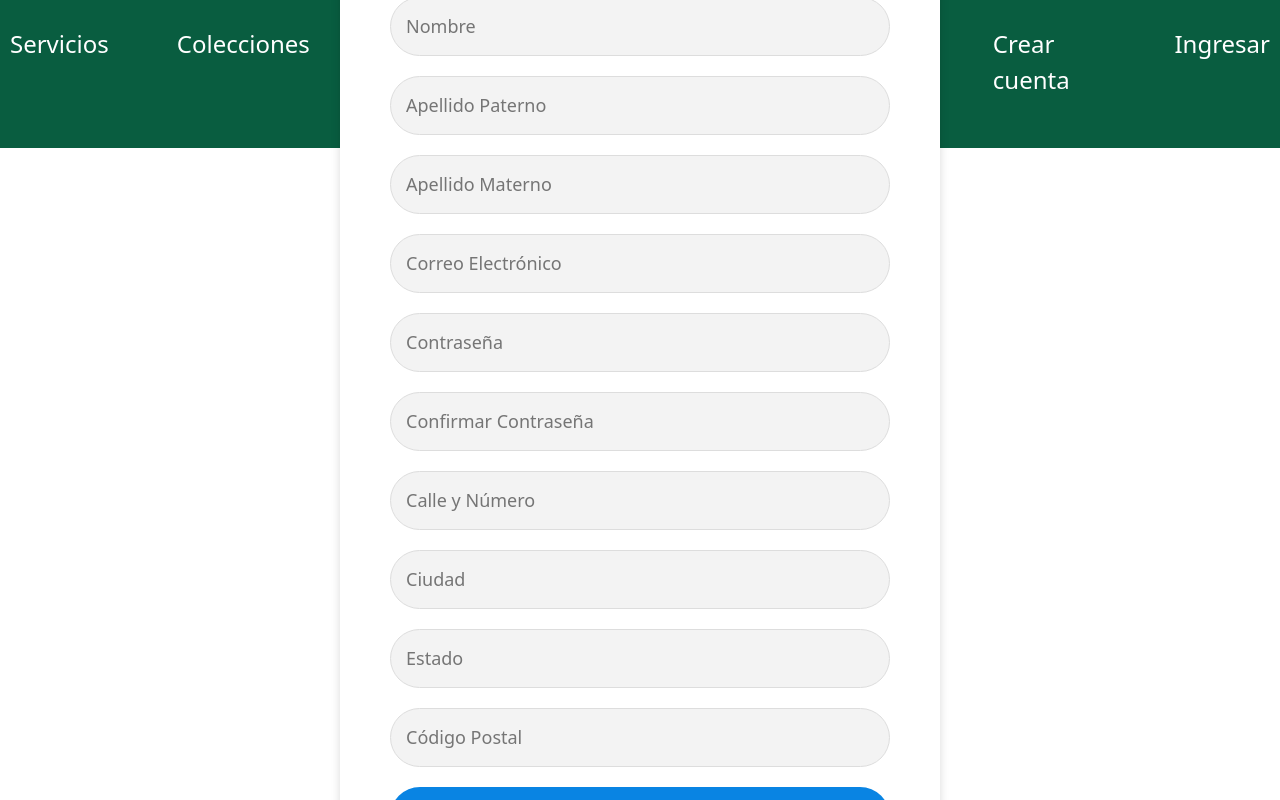
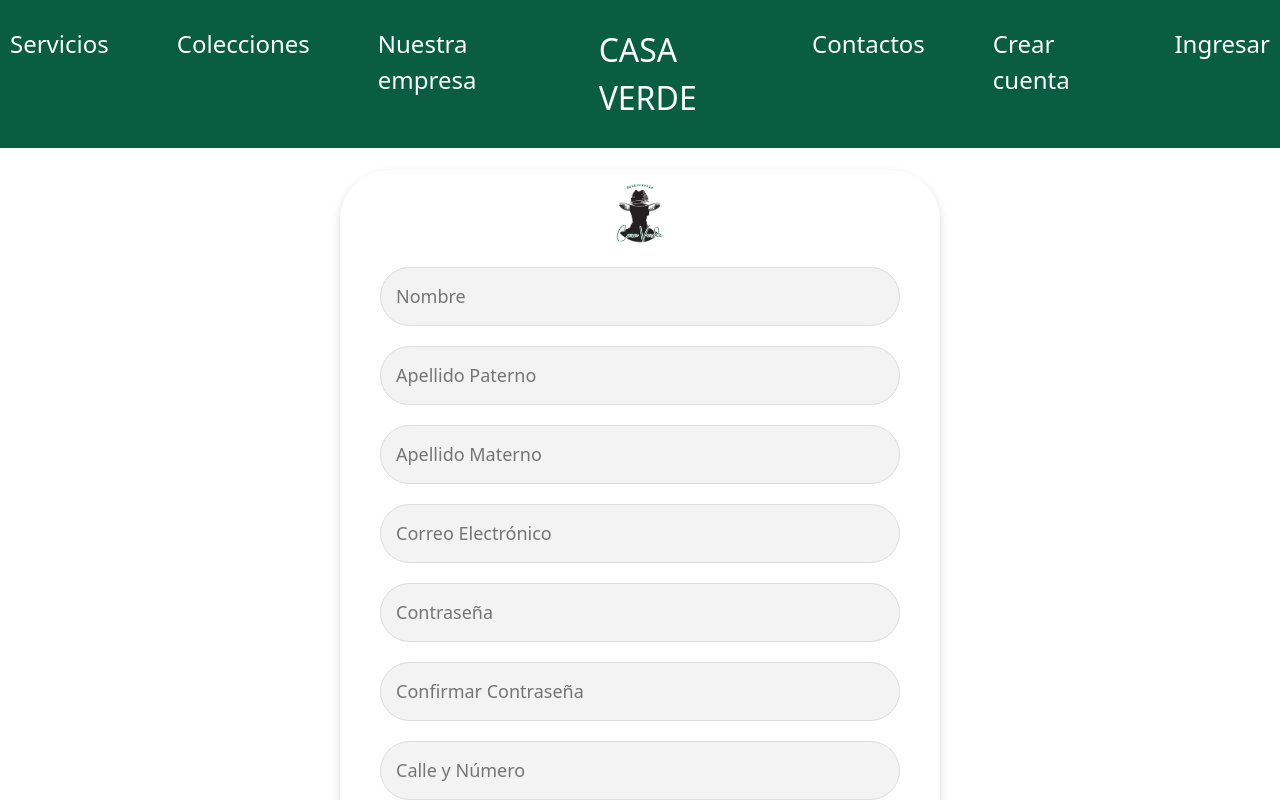
Before and after one commit to ferdg2109/casa-verde, an Angular app: page /signup in a window 1280 px wide. Shown: the top 800 px of the page. Built offline with nearby package versions, Linux system fonts and the light colour scheme.

Commit message:
adaptar estilos

```diff
--- a/src/app/pages/colecciones/colecciones.component.ts
+++ b/src/app/pages/colecciones/colecciones.component.ts
@@ -7,6 +7,9 @@ import { Router, RouterLink } from '@angular/router';
   standalone: true,
   imports: [RouterLink],
   template: `
+    <div>
+      <img [src]="marcas" id="marcas" alt="...">
+    </div>
     <div class="sombreros-container row  row-cols-md-4 row-cols-lg-4 row-cols-sm-2 gap-5 " >
       @for (sombrero of sombreros.data; track sombrero.id) {
             <div class="card p-0" (click)="navigateToSombreros(sombrero.id)" style="width: 15rem;">
@@ -31,6 +34,7 @@ export class ColeccionesComponent {
   this.router.navigate(['colecciones',id])
  }
 
+ marcas = 'images/coleccion/marcas.png'
   img1 = 'images/coleccion/1.png'
   img2 = 'images/coleccion/4.png'
   img3 = 'images/coleccion/6.png'
--- a/src/app/pages/login/login.component.css
+++ b/src/app/pages/login/login.component.css
@@ -1,9 +1,18 @@
-html, body {
+:host{
+  padding: 50px;
+  display: flex;
+  justify-items: center;
+  align-items: center;
+  width: 100%;
+  height: 100%;
+  display: block;
+}
+/*html, body {
   height: 100%;
   margin: 0;
   padding: 0;
   font-family: 'Arial', sans-serif;
-}
+}*/
 .login-logo {
   width: 80px;
   height: auto;
@@ -11,23 +20,23 @@ html, body {
   display: block;
 }
 
-body {
+/*body {
   background: linear-gradient(135deg, #74b9ff, #a29bfe);
   background-size: cover;
   display: flex;
   justify-content: center;
   align-items: center;
   min-height: 100vh;
-}
+}*/
 
-.login-container {
+/*.login-container {
   display: flex;
   justify-content: center;
   align-items: center;
   width: 100%;
   max-width: 600px;
   padding: 100px;
-}
+}*/
 
 .login-form {
   background-color: white;
--- a/src/app/pages/signup/signup.component.css
+++ b/src/app/pages/signup/signup.component.css
@@ -1,4 +1,9 @@
-html, body {
+:host{
+  width: 100%;
+  height: 100%;
+  display: block;
+}
+/*html, body {
     height: 100%;
     margin: 0;
     padding: 0;
@@ -10,18 +15,19 @@ html, body {
     justify-content: center;
     align-items: center;
     background-size: cover;
-  }
+  }*/
   .register-container {
     display: flex;
     justify-content: center;
     align-items: center;
-    height: 50%;
+    height: 100%;
     width: 100%;
+    margin-top: 20px;
   }
 
   .register-form {
     background-color: white;
-    padding: 40px 50px;
+    padding: 10px 40px;
     border-radius: 50px;
     box-shadow: 0 4px 10px rgba(0, 0, 0, 0.15);
     width: 600px;
```
